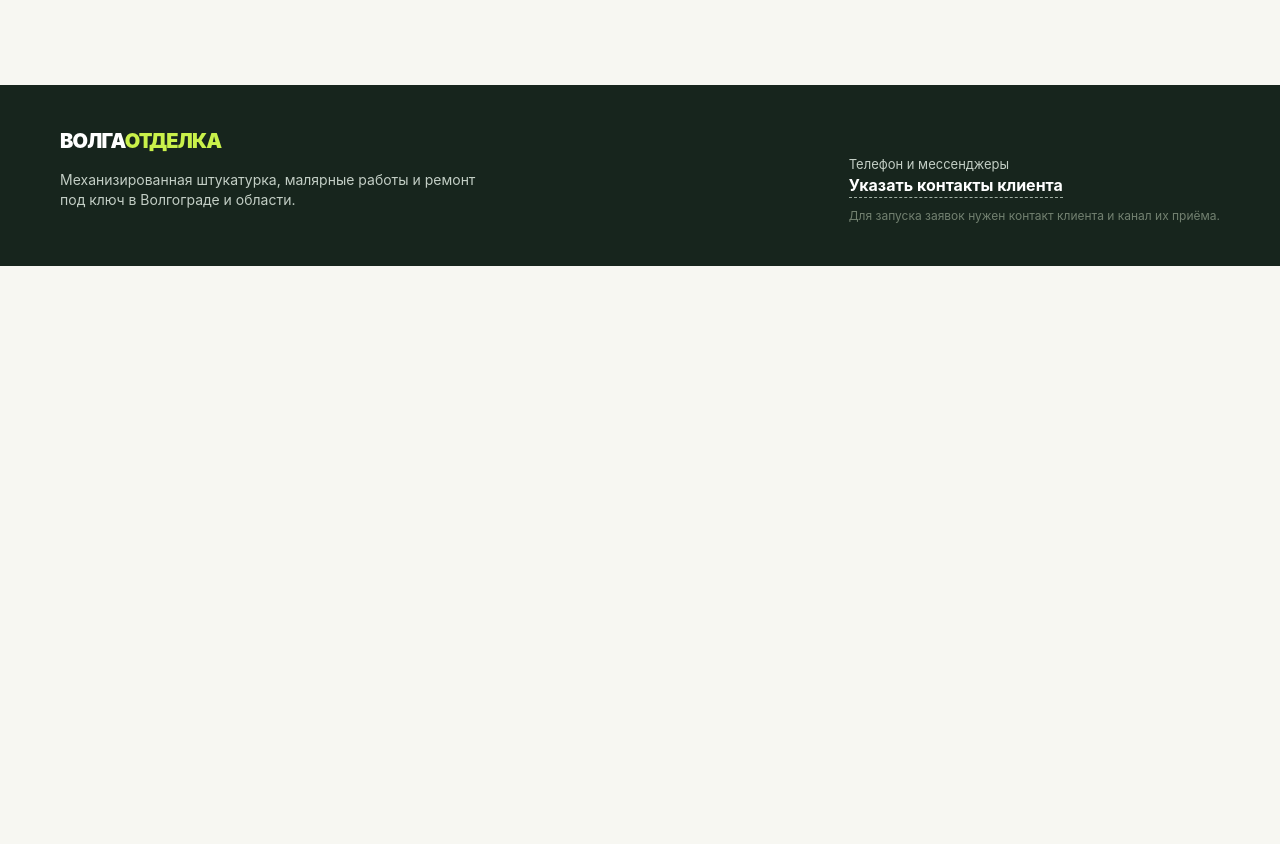
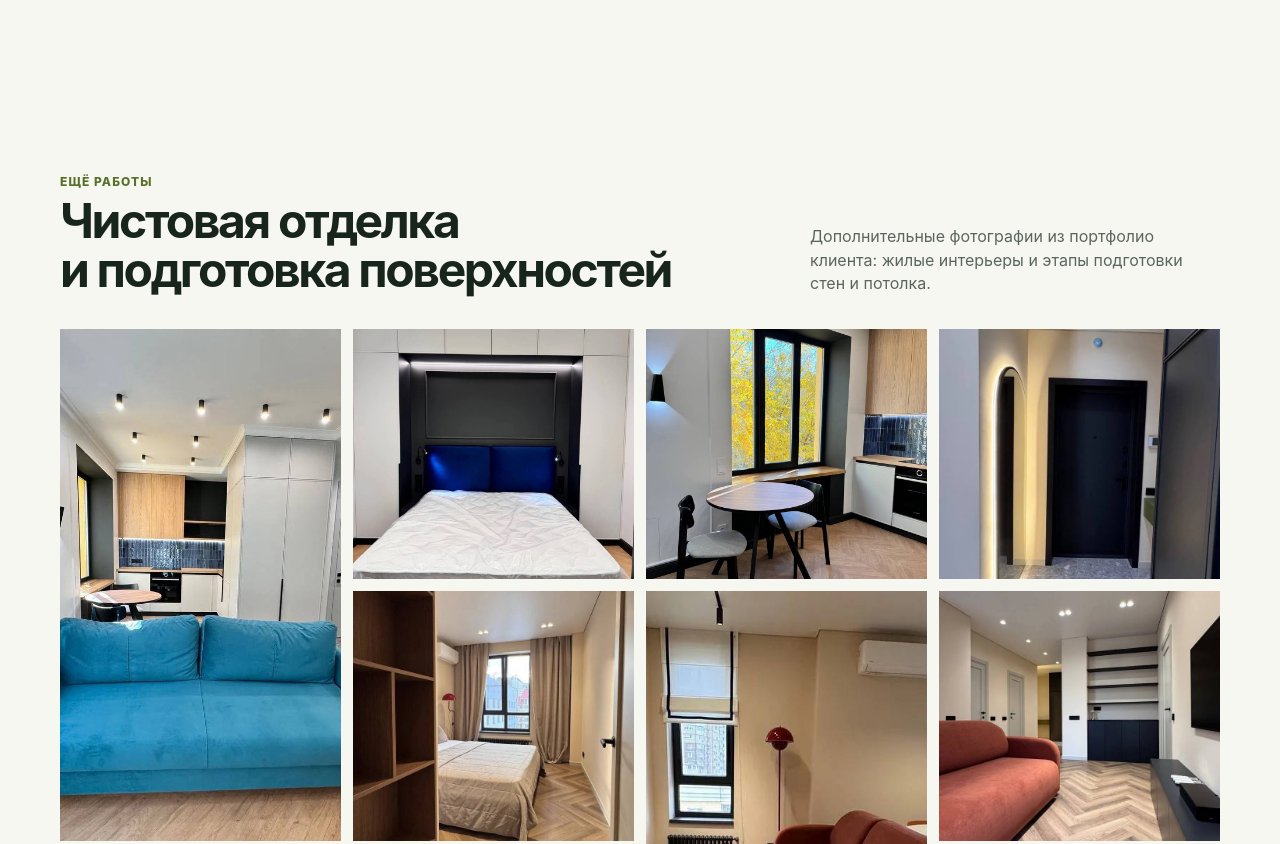
Before and after one commit to pokatilovivan10-hub/volgograd-plastering-preview, a plain HTML site: page index.html in a window 1280 px wide. Shown: the part 6854-7698 px from the top of the page. Before the commit the page ends 7120 px from the top, so only its background shows below. Drawn offline with Linux system fonts and the light colour scheme.

Commit message:
Add additional finishing portfolio

```diff
--- a/index.html
+++ b/index.html
@@ -36,6 +36,7 @@
     <section class="estimate" id="estimate"><div class="wrap estimate-box"><div><div class="eyebrow">Бесплатный расчёт</div><h2>Узнайте стоимость работ по вашему объекту</h2><p>Работы — от 100 000 ₽. Оставьте контакты: уточним площадь стен, тип объекта и нужный этап отделки, затем подготовим предварительный расчёт.</p></div><form class="form" onsubmit="event.preventDefault(); this.querySelector('button').textContent='Заявка принята';"><input aria-label="Имя" placeholder="Ваше имя"><input aria-label="Телефон" placeholder="Телефон" required><select aria-label="Услуга"><option>Механизированная штукатурка</option><option>Шпаклёвка и подготовка стен</option><option>Покраска</option><option>Ремонт под ключ</option><option>Партнёрство для коммерческого объекта</option></select><button class="button main" type="submit">Получить расчёт</button><small>Нажимая кнопку, вы соглашаетесь на обработку персональных данных.</small></form></div></section>
     <section><div class="wrap"><div class="section-head"><div><div class="eyebrow">Вопросы и ответы</div><h2>До начала работ</h2></div></div><div class="faq"><details><summary>С какими объектами работаете?</summary><p>Квартиры, дома, новостройки и коммерческие помещения. Минимальный объём — от 100 м² по стенам.</p></details><details><summary>Выезжаете за пределы Волгограда?</summary><p>Работаем по всем районам города и обычно выезжаем до 30 км. Для крупных долгосрочных объектов возможен другой город.</p></details><details><summary>Кто покупает материалы?</summary><p>В большинстве случаев закупку берём на себя и согласуем материалы с заказчиком до начала работ.</p></details><details><summary>Когда сможете приступить?</summary><p>После замера и согласования сметы обычно требуется около недели на организацию и закупку материалов.</p></details></div></div></section>
     <section><div class="wrap"><div class="section-head"><div><div class="eyebrow">Портфолио</div><h2>Готовая отделка<br>квартиры и санузла</h2></div><p>Работы из портфолио клиента: чистовые стены, напольные покрытия, декоративные элементы, облицовка и монтаж сантехники.</p></div><div class="gallery"><img src="assets/portfolio-finish-01-hallway.jpg" alt="Прихожая после чистовой отделки"><img src="assets/portfolio-finish-02-hallway.jpg" alt="Прихожая с декоративной отделкой стен"><img src="assets/portfolio-finish-03-bathroom.jpg" alt="Санузел после облицовки"><img src="assets/portfolio-finish-04-bathroom.jpg" alt="Облицовка стены санузла плиткой"><img src="assets/portfolio-finish-05-bathroom.jpg" alt="Облицовка ванной зоны плиткой"><img src="assets/portfolio-finish-06-hallway.jpg" alt="Прихожая с чистовой отделкой"><img src="assets/portfolio-finish-07-living-room.jpg" alt="Гостиная после ремонта"><img src="assets/portfolio-finish-08-kitchen.jpg" alt="Кухня и столовая после отделки"><img src="assets/portfolio-finish-09-bedroom.jpg" alt="Спальня после чистовой отделки"><img src="assets/portfolio-finish-10-living-room.jpg" alt="Гостиная после чистовой отделки"></div></div></section>
+    <section><div class="wrap"><div class="section-head"><div><div class="eyebrow">Ещё работы</div><h2>Чистовая отделка<br>и подготовка поверхностей</h2></div><p>Дополнительные фотографии из портфолио клиента: жилые интерьеры и этапы подготовки стен и потолка.</p></div><div class="gallery"><img src="assets/portfolio-additional-01-living-room.jpg" alt="Гостиная после чистовой отделки"><img src="assets/portfolio-additional-02-bedroom.jpg" alt="Спальня после отделки"><img src="assets/portfolio-additional-03-kitchen.jpg" alt="Кухня после отделки"><img src="assets/portfolio-additional-04-hallway.jpg" alt="Прихожая после отделки"><img src="assets/portfolio-additional-05-bedroom.jpg" alt="Спальня с готовой отделкой"><img src="assets/portfolio-additional-06-living-room.jpg" alt="Гостиная после ремонта"><img src="assets/portfolio-additional-07-living-room.jpg" alt="Жилая зона после чистовой отделки"><img src="assets/portfolio-additional-08-kitchen.jpg" alt="Кухня после чистовой отделки"><img src="assets/portfolio-additional-09-ceiling-prep.jpg" alt="Подготовка потолка и стен"><img src="assets/portfolio-additional-10-wall-prep.jpg" alt="Подготовка стен из ГКЛ"></div></div></section>
   </main>
   <footer id="contacts"><div class="wrap foot"><div><a class="brand" href="#top">ВОЛГА<span>ОТДЕЛКА</span></a><p>Механизированная штукатурка, малярные работы и ремонт под ключ в Волгограде и области.</p></div><div><div style="color:#c3cec5;font-size:13px">Телефон и мессенджеры</div><strong class="contact-placeholder">Указать контакты клиента</strong><div class="photo-note">Для запуска заявок нужен контакт клиента и канал их приёма.</div></div></div></footer>
 </body>
```
Also changed, not shown: assets/portfolio-additional-01-living-room.jpg (added), assets/portfolio-additional-02-bedroom.jpg (added), assets/portfolio-additional-03-kitchen.jpg (added), assets/portfolio-additional-04-hallway.jpg (added), assets/portfolio-additional-05-bedroom.jpg (added), assets/portfolio-additional-06-living-room.jpg (added), assets/portfolio-additional-07-living-room.jpg (added), assets/portfolio-additional-08-kitchen.jpg (added), assets/portfolio-additional-09-ceiling-prep.jpg (added), assets/portfolio-additional-10-wall-prep.jpg (added).
